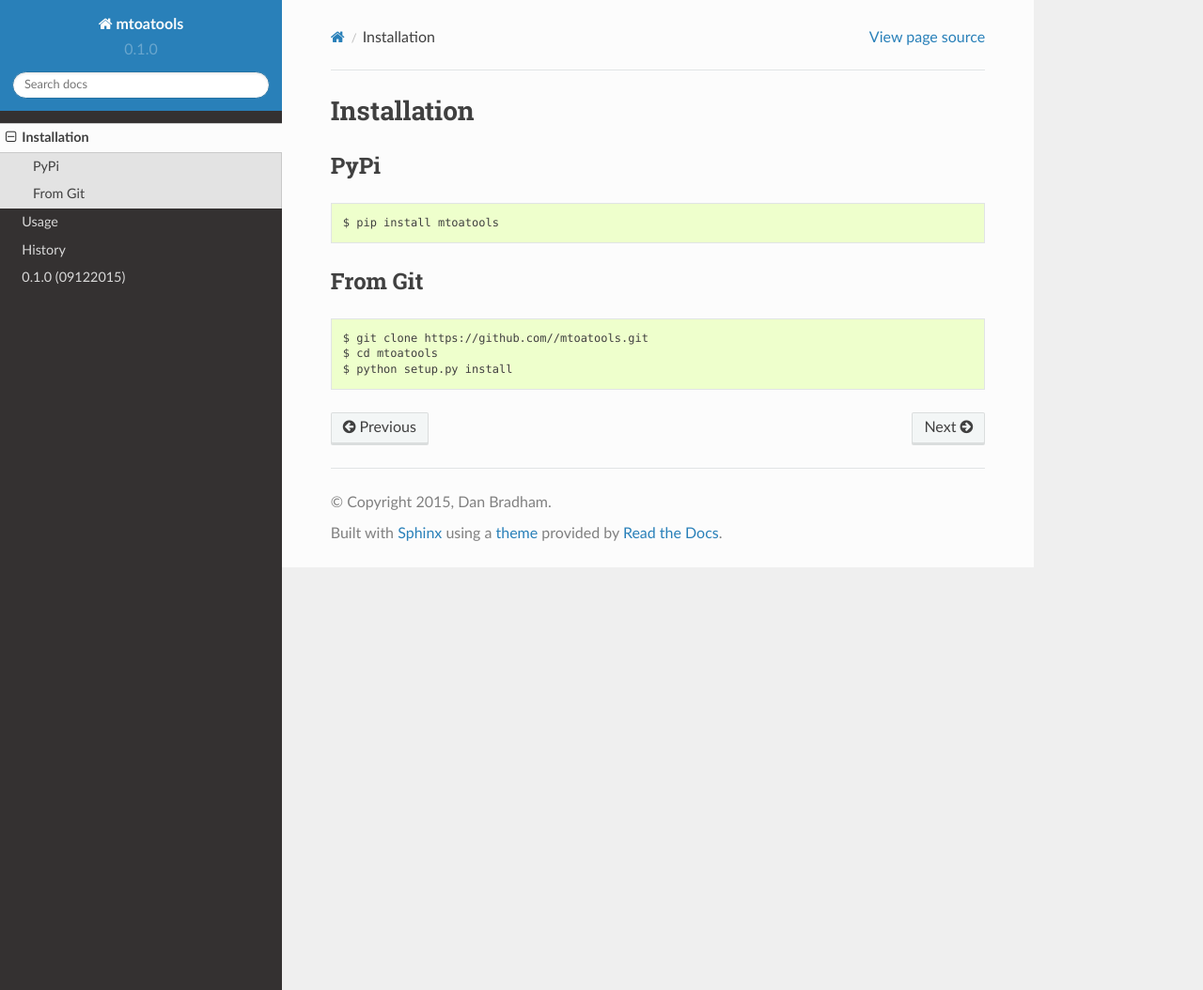
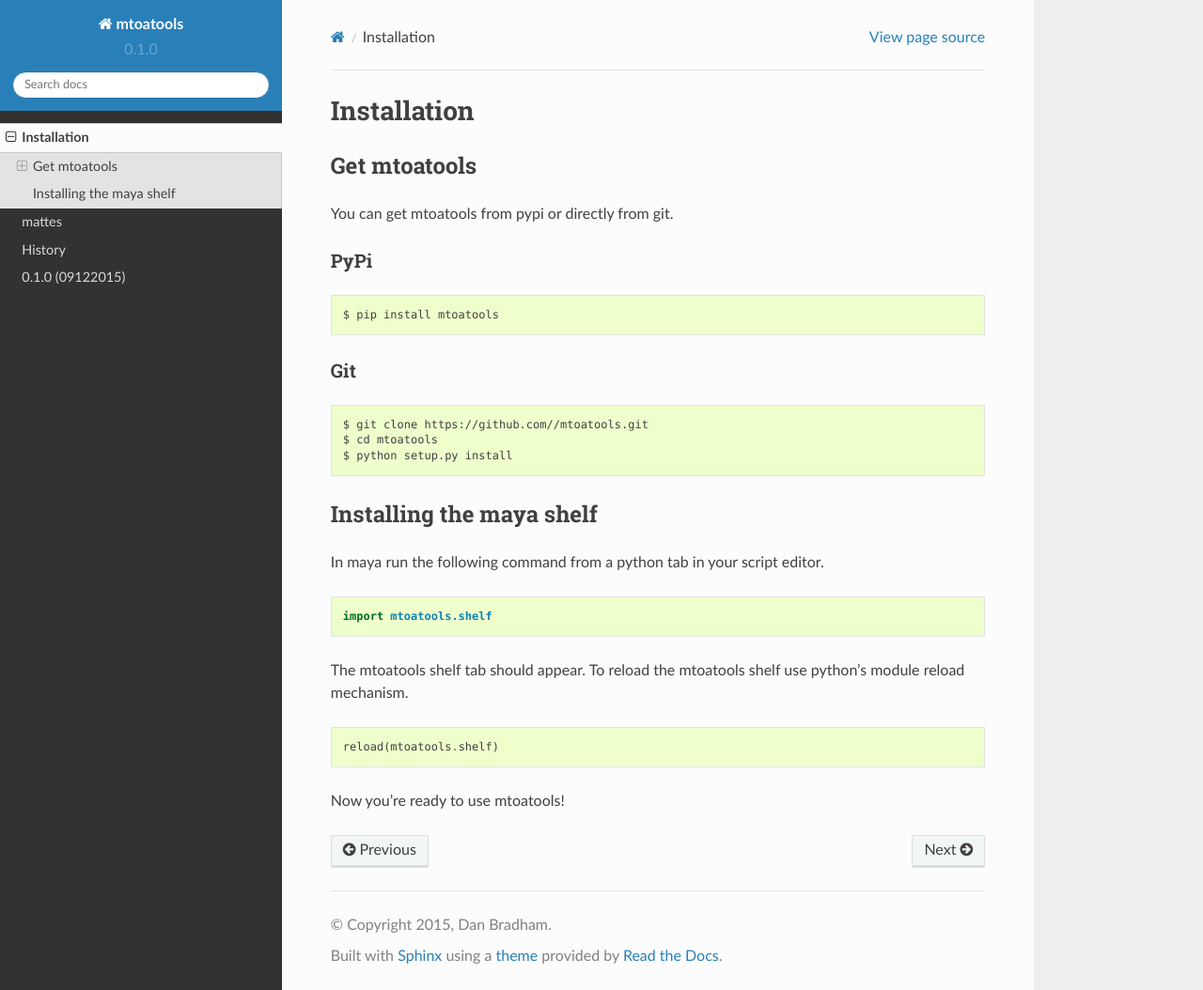
Before and after one commit to danbradham/mtoatools, a Sphinx documentation site: the page built from docs/installation.rst, in a window 1280 px wide and 1054 px high. Shown: the whole window at 94% size. Built offline with Sphinx 7.4.7 and the Read the Docs theme 2.0.0, drawn with Linux system fonts in a browser that asks for light colours.

```diff
--- a/docs/conf.py
+++ b/docs/conf.py
@@ -22,6 +22,7 @@ version = mtoatools.__version__
 release = mtoatools.__version__
 exclude_patterns = ['_build']
 pygments_style = 'sphinx'
+html_static_path = ['_static']
 
 on_rtd = os.environ.get('READTHEDOCS', None) == 'True'
 
--- a/docs/installation.rst
+++ b/docs/installation.rst
@@ -2,16 +2,37 @@
 Installation
 ============
 
+Get mtoatools
+=============
+You can get mtoatools from pypi or directly from git.
+
 PyPi
-====
+----
 ::
 
     $ pip install mtoatools
 
-From Git
-========
+Git
+---
 ::
 
     $ git clone https://github.com//mtoatools.git
     $ cd mtoatools
     $ python setup.py install
+
+
+Installing the maya shelf
+=========================
+In maya run the following command from a python tab in your script editor.
+
+::
+
+    import mtoatools.shelf
+
+The mtoatools shelf tab should appear. To reload the mtoatools shelf use python's module reload mechanism.
+
+::
+
+    reload(mtoatools.shelf)
+
+Now you're ready to use mtoatools!
--- a/docs/usage.rst
+++ /dev/null
@@ -1,3 +0,0 @@
-=====
-Usage
-=====
```
Also changed, not shown: README.rst (+13 -4 lines), docs/index.rst (+13 -11 lines), docs/mattes.rst (added, +62 -0 lines), docs/images/color_render.png (added), docs/images/colored_mattes.png (added), docs/images/fresh_ui.png (added), docs/images/matte_added.png (added), docs/images/mtoatools_mattes.png (added), docs/images/mtoatools_mattes_ui.png (added), docs/images/new_matte.png (added), docs/images/remove_highlight.png (added), docs/images/scene_spheres.png (added), docs/images/white_mattes.png (added), docs/images/white_render.png (added).
